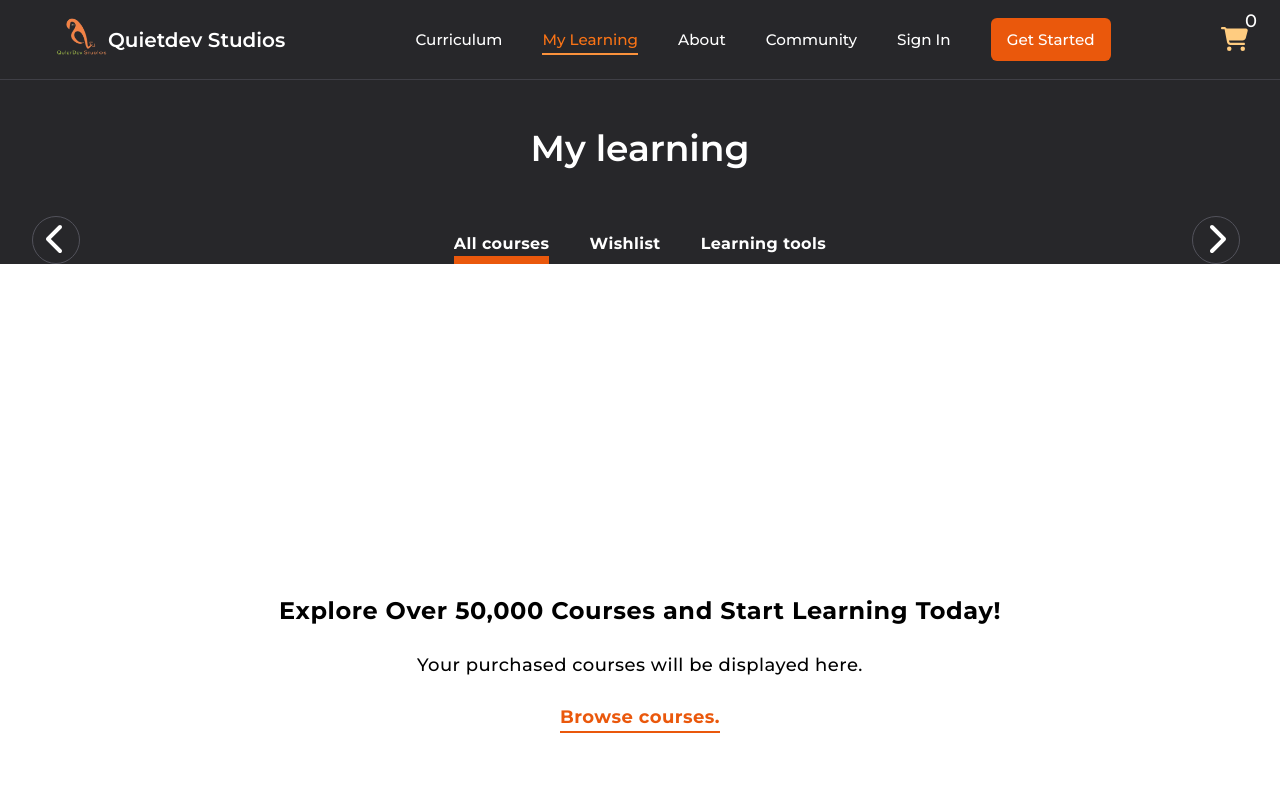
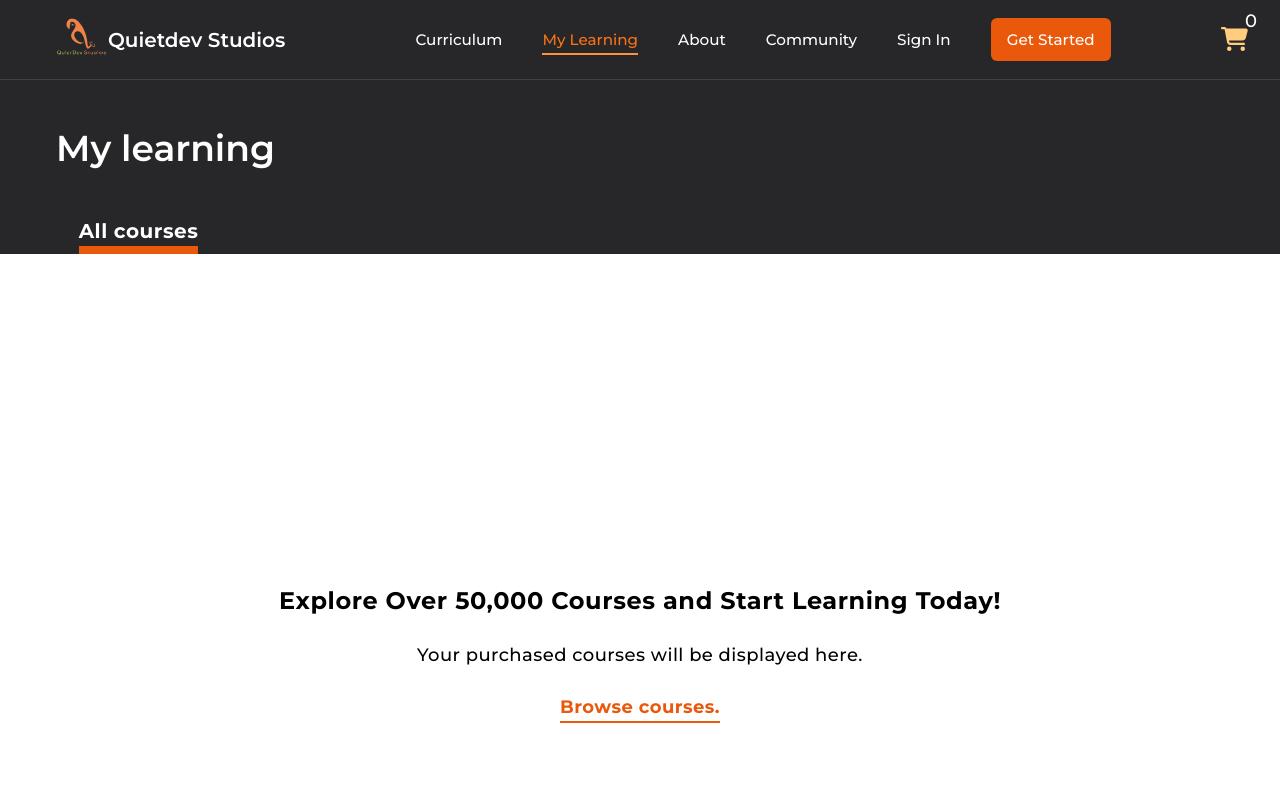
Before and after one commit to quietdevstudios/quietdevstudio, a React (Vite) app: page /my-learning in a window 1280 px wide. Shown: the top 800 px of the page. Built offline with nearby package versions, Linux system fonts and the light colour scheme.

Commit message:
design change on my-learning page

```diff
--- a/src/pages/MyLearning.jsx
+++ b/src/pages/MyLearning.jsx
@@ -12,39 +12,31 @@ const MyLearning = () => {
   return (
     <section className="font-montserrat">
       <header className="bg-zinc-800 flex flex-col items-center justify-center">
-        <h1 className="text-white text-4xl text-center font-semibold p-[3rem]">
+        <h1 className="text-white text-4xl text-left font-semibold py-[3rem] px-[1.5rem] w-[95%] max-w-7xl xl:mx-auto">
           My learning
         </h1>
-        <nav className="flex items-end justify-between w-full px-8">
-          <button className="border border-zinc-600 rounded-full w-12 h-12 mr-2">
+        <nav className="flex items-end justify-between w-full px-[1.5rem]">
+          {/* <button className="border border-zinc-600 rounded-full w-12 h-12 mr-2 md:hidden">
             <FontAwesomeIcon
               icon={faChevronLeft}
               size="2x"
               color="#fff"
               className=""
             />
-          </button>
-          <ul className="flex gap-6 overflow-x-scroll scrollbar-hide space-x-4 h-full">
-            <li className="text-white font-bold text-[1rem] tracking-wide border-b-8 border-orange-600 w-fit">
+          </button> */}
+          <ul className="flex gap-6 overflow-x-scroll scrollbar-hide space-x-4 px-[1.5rem] h-full w-[95%] max-w-7xl xl:mx-auto">
+            <li className="text-white font-bold text-[1.25rem] tracking-wide border-b-8 border-orange-600 w-fit">
               <a href="#">All courses</a>
             </li>
-
-            <li className="text-white text-[1rem] font-bold tracking-wide">
-              <a href="#">Wishlist</a>
-            </li>
-
-            <li className="text-white font-bold tracking-wide">
-              <a href="#">Learning tools</a>
-            </li>
           </ul>
-          <button className="border border-zinc-600 rounded-full w-12 h-12 mr-2">
+          {/* <button className="border border-zinc-600 rounded-full w-12 h-12 mr-2 sm:hidden">
             <FontAwesomeIcon
               icon={faChevronRight}
               size="2x"
               color="#fff"
               className=""
             />
-          </button>
+          </button> */}
         </nav>
       </header>
 
```
